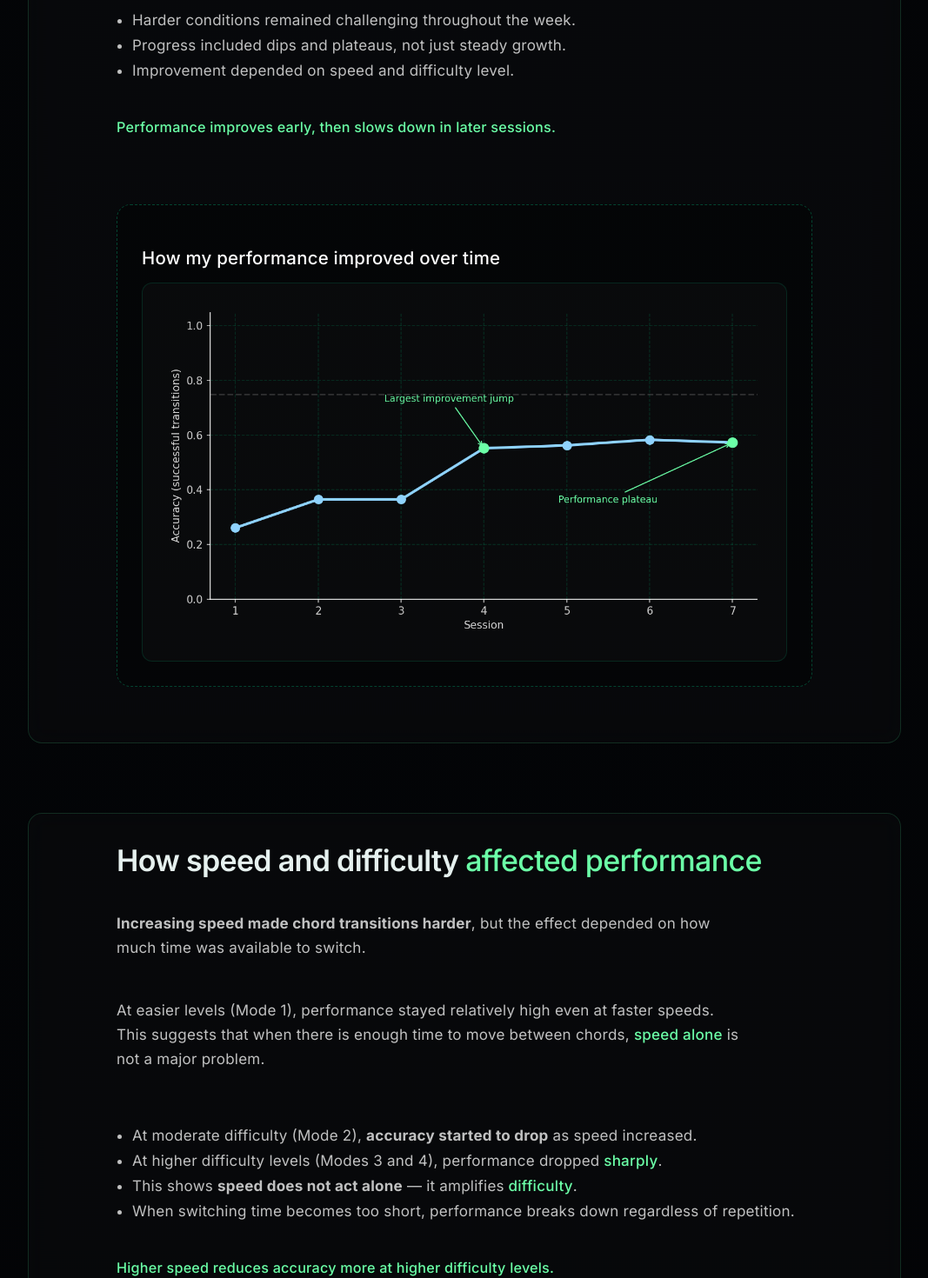
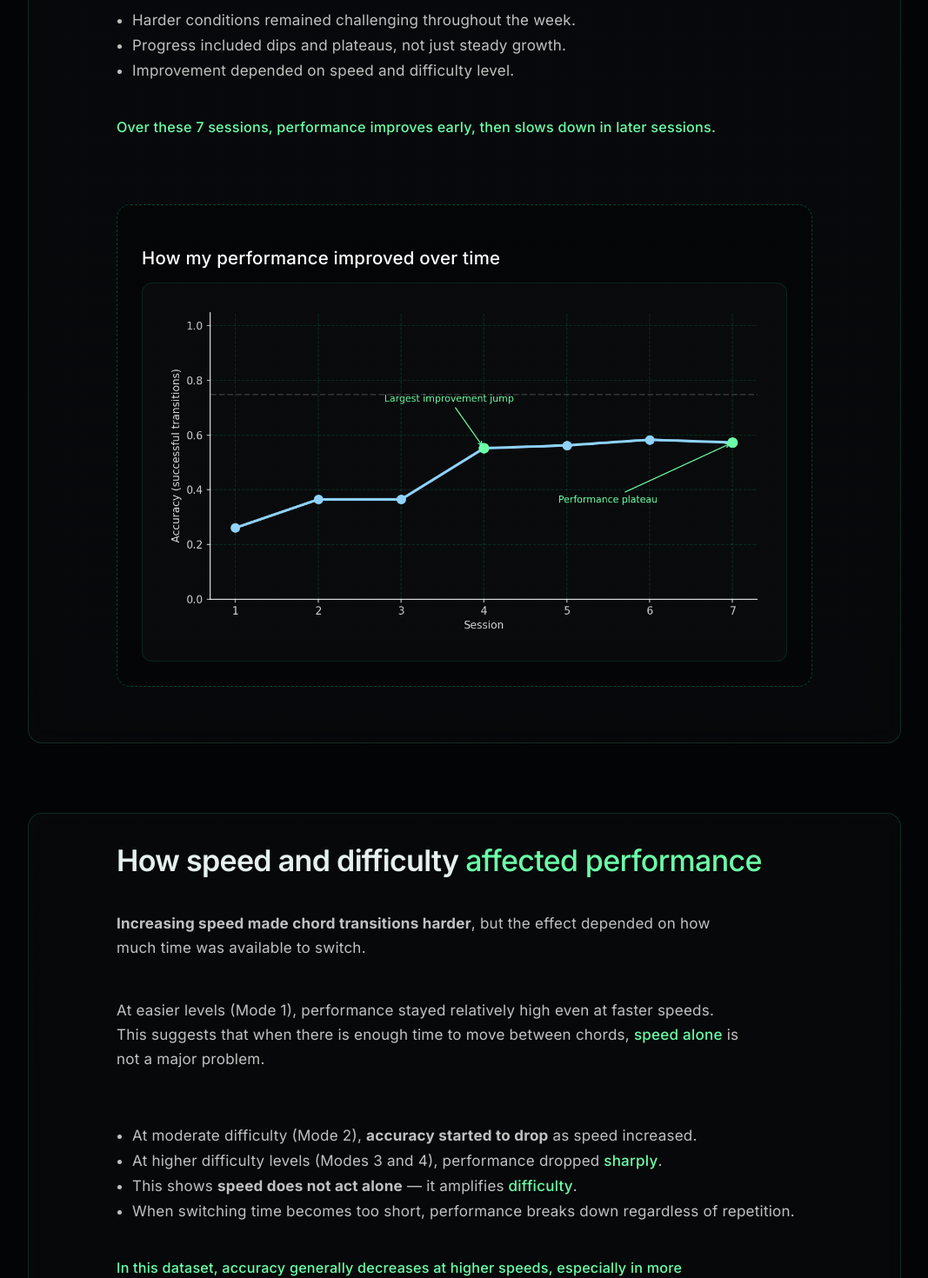
Before and after one commit to rishav-basnet/Guitar-Learning-Research-Website, a React (Vite) app: page / in a window 1280 px wide. Shown: the part 7860-9330 px from the top of the page at 87% size, without its empty margins (106-1173 px from the left). Built offline with nearby package versions, Linux system fonts and the light colour scheme.

Commit message:
Align graphs, statistics, and findings for accuracy and consistency

```diff
--- a/src/App.css
+++ b/src/App.css
@@ -1378,6 +1378,18 @@ p {
   color: rgba(255, 255, 255, 0.75);
 }
 
+.limitations-note {
+  margin-top: 10px;
+  padding-top: 10px;
+  border-top: 1px solid rgba(255, 255, 255, 0.08);
+}
+
+.limitations-note p {
+  margin: 0;
+  font-size: 0.9rem;
+  color: rgba(255, 255, 255, 0.62);
+}
+
 .main-container {
   max-width: 1100px;
   margin: 0 auto;
--- a/src/components/Factors.jsx
+++ b/src/components/Factors.jsx
@@ -41,7 +41,8 @@ export default function Factors() {
       </ul>
       <p className="chart-insight">
         <span className="highlight">
-          Higher speed reduces accuracy more at higher difficulty levels.
+          In this dataset, accuracy generally decreases at higher speeds,
+          especially in more difficult modes.
         </span>
       </p>
       <div className="chart-card">
@@ -71,6 +72,13 @@ export default function Factors() {
           />
         </div>
       </div>
+      <div className="limitations-note" aria-label="Limitations">
+        <p>
+          <strong>Limitations:</strong> Single participant (n=1), short duration
+          (7 sessions), and results show patterns rather than universal
+          conclusions.
+        </p>
+      </div>
     </Section>
   )
 }
--- a/src/components/Outcome.jsx
+++ b/src/components/Outcome.jsx
@@ -36,7 +36,8 @@ export default function Outcome() {
       </ul>
       <p className="chart-insight">
         <span className="highlight">
-          Performance improves early, then slows down in later sessions.
+          Over these 7 sessions, performance improves early, then slows down in
+          later sessions.
         </span>
       </p>
       <div className="chart-card chart-card--primary">
```
